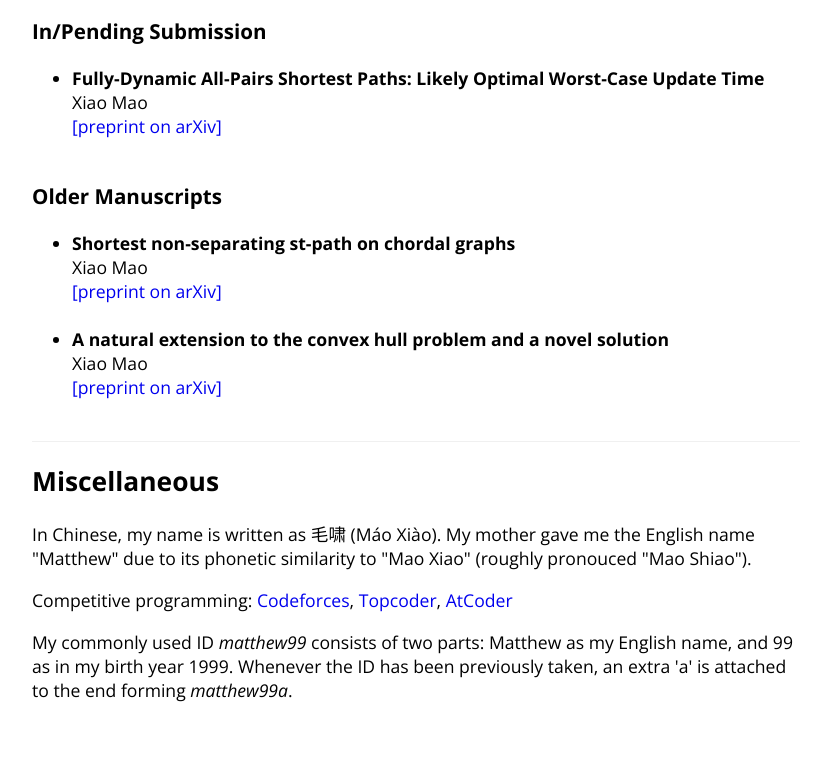
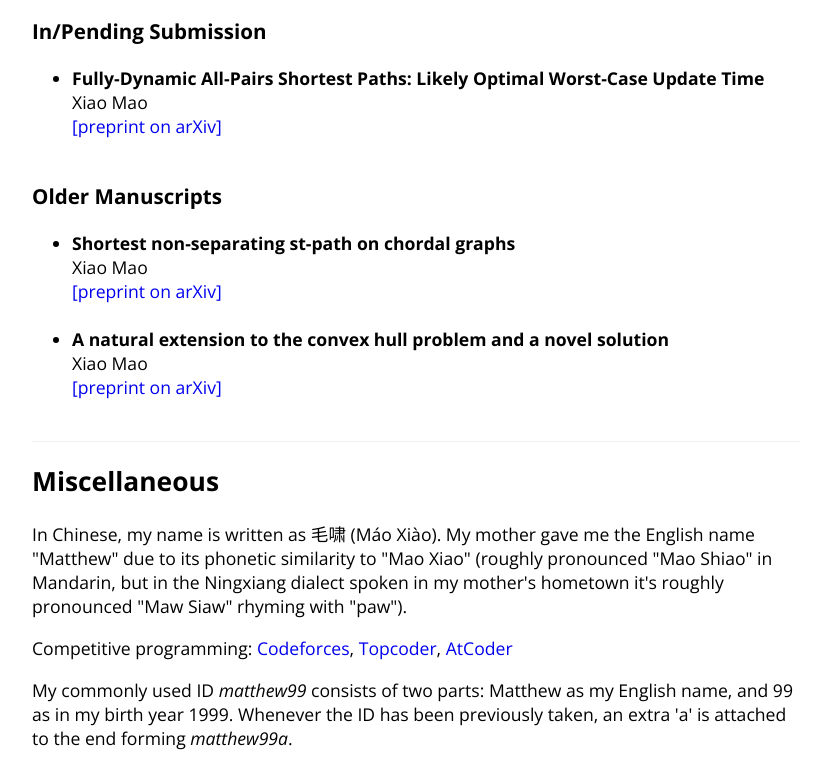
Before and after one commit to matthew99a/xiao-mao.github.io, a plain HTML site: page index.html in a window 1280 px wide. Shown: the part 949-1716 px from the top of the page, without its empty margins (224-1055 px from the left). Before the commit the page ends 1668 px from the top, so only its background shows below. Drawn offline with nearby package versions, Linux system fonts and the light colour scheme.

Commit message:
Update index.html

```diff
--- a/index.html
+++ b/index.html
@@ -75,7 +75,7 @@
 		<hr>
 		<div class="misc">
 			<h2>Miscellaneous</h2>
-			<p>In Chinese, my name is written as 毛啸 (Máo Xiào). My mother gave me the English name "Matthew" due to its phonetic similarity to "Mao Xiao" (roughly pronouced "Mao Shiao"). </p>
+			<p>In Chinese, my name is written as 毛啸 (Máo Xiào). My mother gave me the English name "Matthew" due to its phonetic similarity to "Mao Xiao" (roughly pronounced "Mao Shiao" in Mandarin, but in the Ningxiang dialect spoken in my mother's hometown it's roughly pronounced "Maw Siaw" rhyming with "paw"). </p>
 			<p>Competitive programming: </span><a href="https://codeforces.com/profile/matthew99"><span>Codeforces</span></a><span>, </span><a href="https://www.topcoder.com/members/matthew99a"><span>Topcoder</span></a><span>, </span><a href="https://atcoder.jp/users/matthew99"><span>AtCoder</span></a></p>
 			<p>My commonly used ID <i>matthew99</i> consists of two parts: Matthew as my English name, and 99 as in my birth year 1999. Whenever the ID has been previously taken, an extra 'a' is attached to the end forming <i>matthew99a</i>. </span> </p>
 		</div>
```
